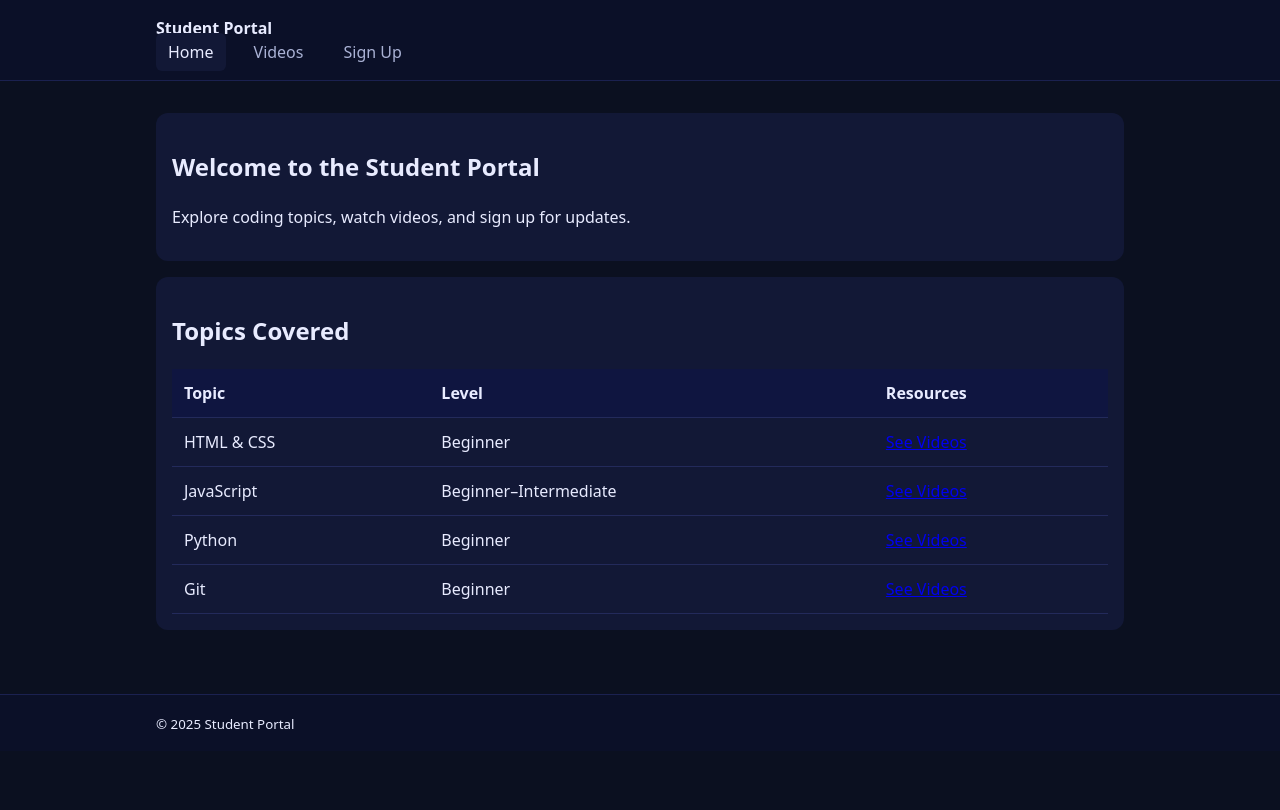
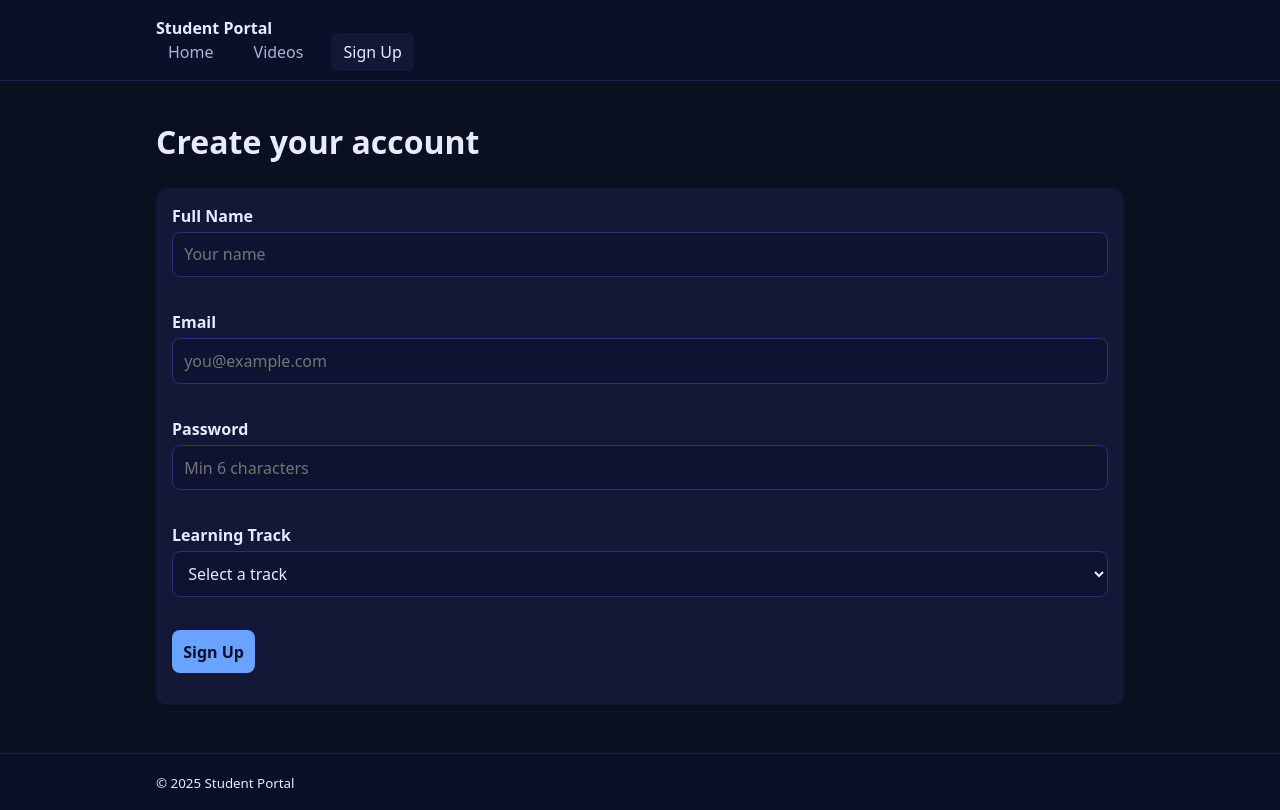
Before and after one commit to MohammedJunaid-Git/student-portal, a plain HTML site: page index.html in a window 1280 px wide. Drawn offline with Linux system fonts and the light colour scheme.

Commit message:
added index.html

```diff
--- a/index.html
+++ b/index.html
@@ -3,7 +3,7 @@
 <head>
   <meta charset="UTF-8" />
   <meta name="viewport" content="width=device-width, initial-scale=1" />
-  <title>Student Portal — Home</title>
+  <title>Student Portal — Sign Up</title>
   <link rel="stylesheet" href="style.css" />
 </head>
 <body>
@@ -11,55 +11,49 @@
     <nav class="container">
       <a class="brand" href="index.html">Student Portal</a>
       <ul class="nav">
-        <li><a class="active" href="index.html">Home</a></li>
+        <li><a href="index.html">Home</a></li>
         <li><a href="videos.html">Videos</a></li>
-        <li><a href="signup.html">Sign Up</a></li>
+        <li><a class="active" href="signup.html">Sign Up</a></li>
       </ul>
     </nav>
   </header>
 
   <main class="container">
-    <section>
-      <h1>Welcome to the Student Portal</h1>
-      <p>Explore coding topics, watch videos, and sign up for updates.</p>
-    </section>
+    <h1>Create your account</h1>
+    <form id="signupForm" novalidate>
+      <div class="form-field">
+        <label for="name">Full Name</label>
+        <input id="name" name="name" type="text" required placeholder="Your name" />
+        <small class="error" data-error-for="name"></small>
+      </div>
 
-    <section>
-      <h2>Topics Covered</h2>
-      <div class="table-wrap">
-        <table>
-          <thead>
-            <tr>
-              <th>Topic</th>
-              <th>Level</th>
-              <th>Resources</th>
-            </tr>
-          </thead>
-          <tbody>
-            <tr>
-              <td>HTML & CSS</td>
-              <td>Beginner</td>
-              <td><a href="videos.html#htmlcss">See Videos</a></td>
-            </tr>
-            <tr>
-              <td>JavaScript</td>
-              <td>Beginner–Intermediate</td>
-              <td><a href="videos.html#javascript">See Videos</a></td>
-            </tr>
-            <tr>
-              <td>Python</td>
-              <td>Beginner</td>
-              <td><a href="videos.html#python">See Videos</a></td>
-            </tr>
-            <tr>
-              <td>Git</td>
-              <td>Beginner</td>
-              <td><a href="videos.html#git">See Videos</a></td>
-            </tr>
-          </tbody>
-        </table>
+      <div class="form-field">
+        <label for="email">Email</label>
+        <input id="email" name="email" type="email" required placeholder="you@example.com" />
+        <small class="error" data-error-for="email"></small>
       </div>
-    </section>
+
+      <div class="form-field">
+        <label for="password">Password</label>
+        <input id="password" name="password" type="password" required minlength="6" placeholder="Min 6 characters" />
+        <small class="error" data-error-for="password"></small>
+      </div>
+
+      <div class="form-field">
+        <label for="track">Learning Track</label>
+        <select id="track" name="track" required>
+          <option value="">Select a track</option>
+          <option value="htmlcss">HTML & CSS</option>
+          <option value="javascript">JavaScript</option>
+          <option value="python">Python</option>
+          <option value="git">Git</option>
+        </select>
+        <small class="error" data-error-for="track"></small>
+      </div>
+
+      <button type="submit">Sign Up</button>
+      <p id="successMsg" class="success" role="status" aria-live="polite"></p>
+    </form>
   </main>
 
   <footer>
```
